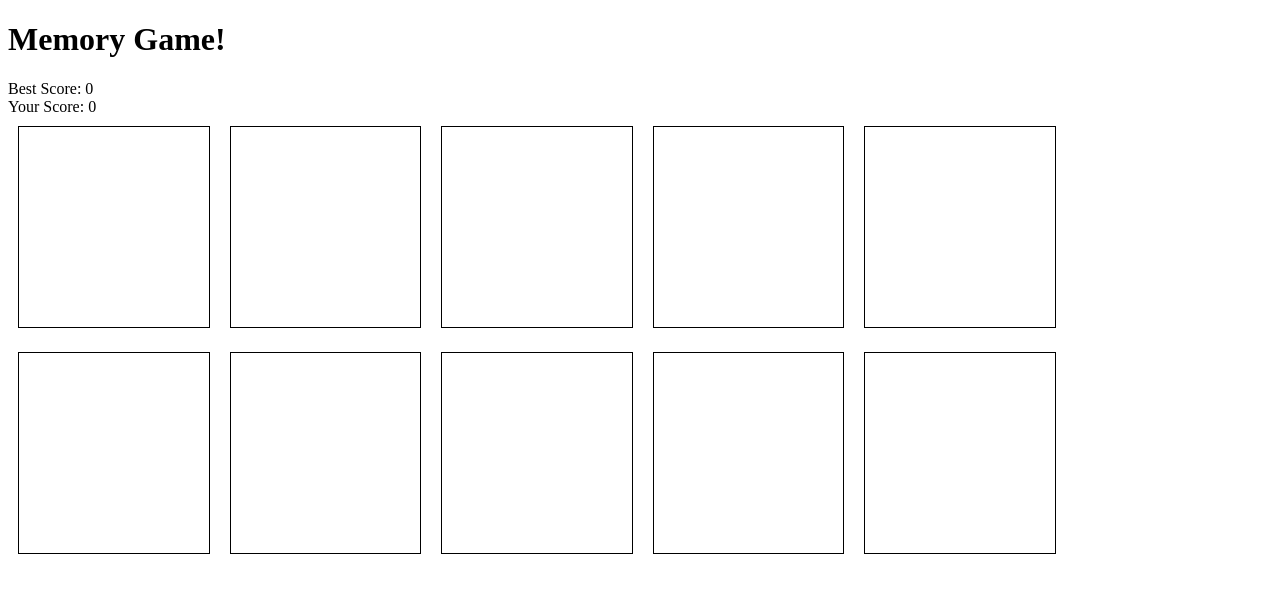
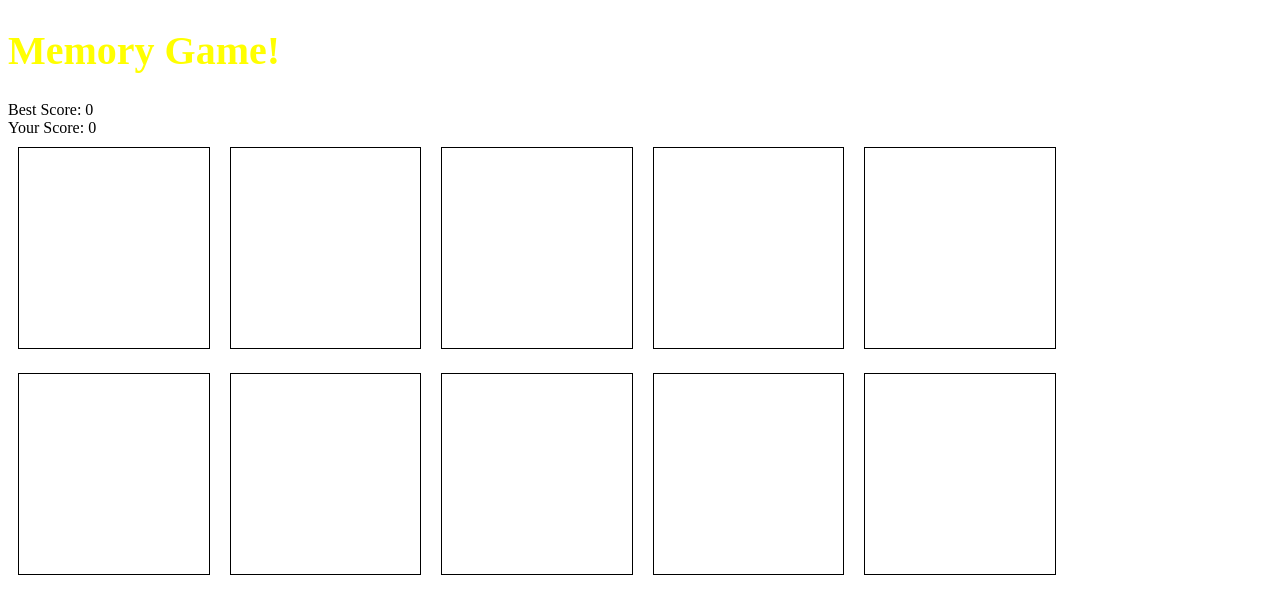
Before and after one commit to Akindejihill/memory, a plain HTML site: page index.html in a window 1280 px wide. Drawn offline with Linux system fonts and the light colour scheme.

Commit message:
make h1 yello

```diff
--- a/style.css
+++ b/style.css
@@ -1,3 +1,8 @@
+h1{
+  color: yellow;
+  font-size:  40px;
+}
+
 #game div {
   border: 1px solid black;
   width: 15%;
```
